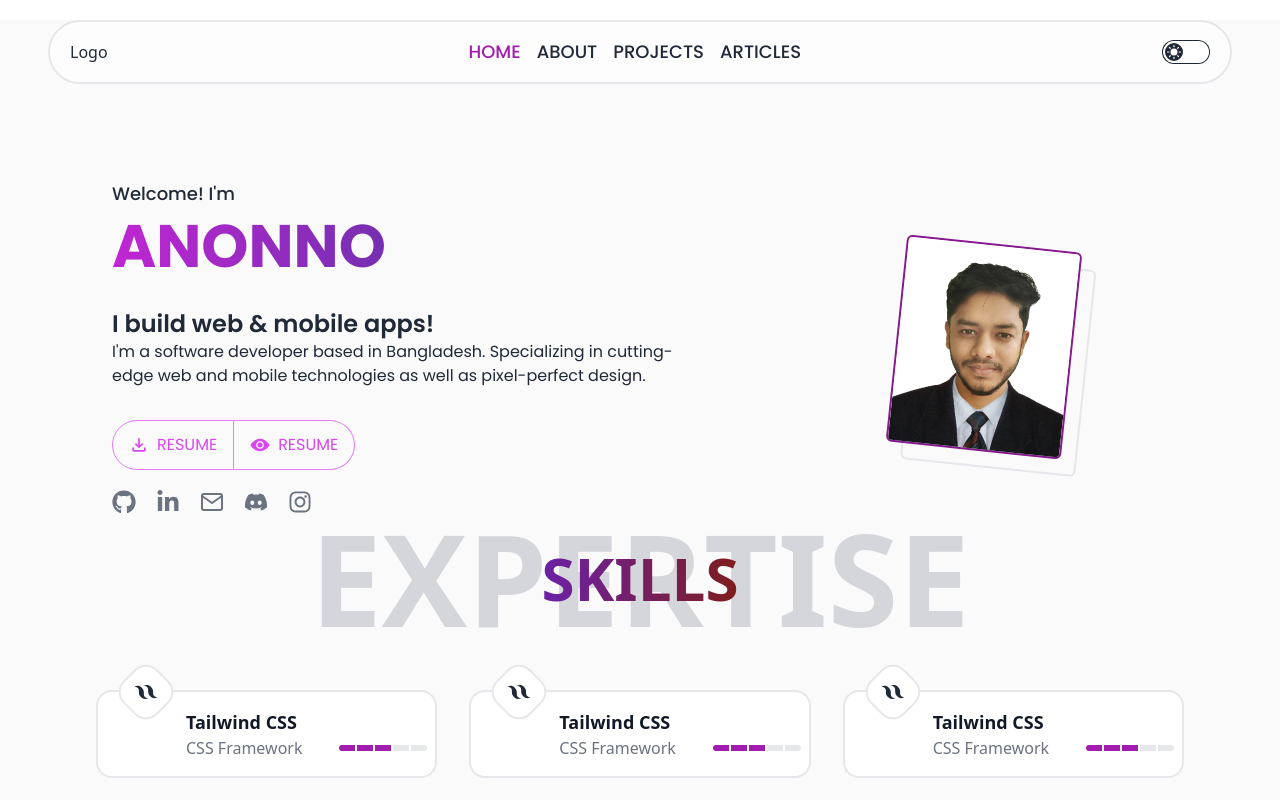
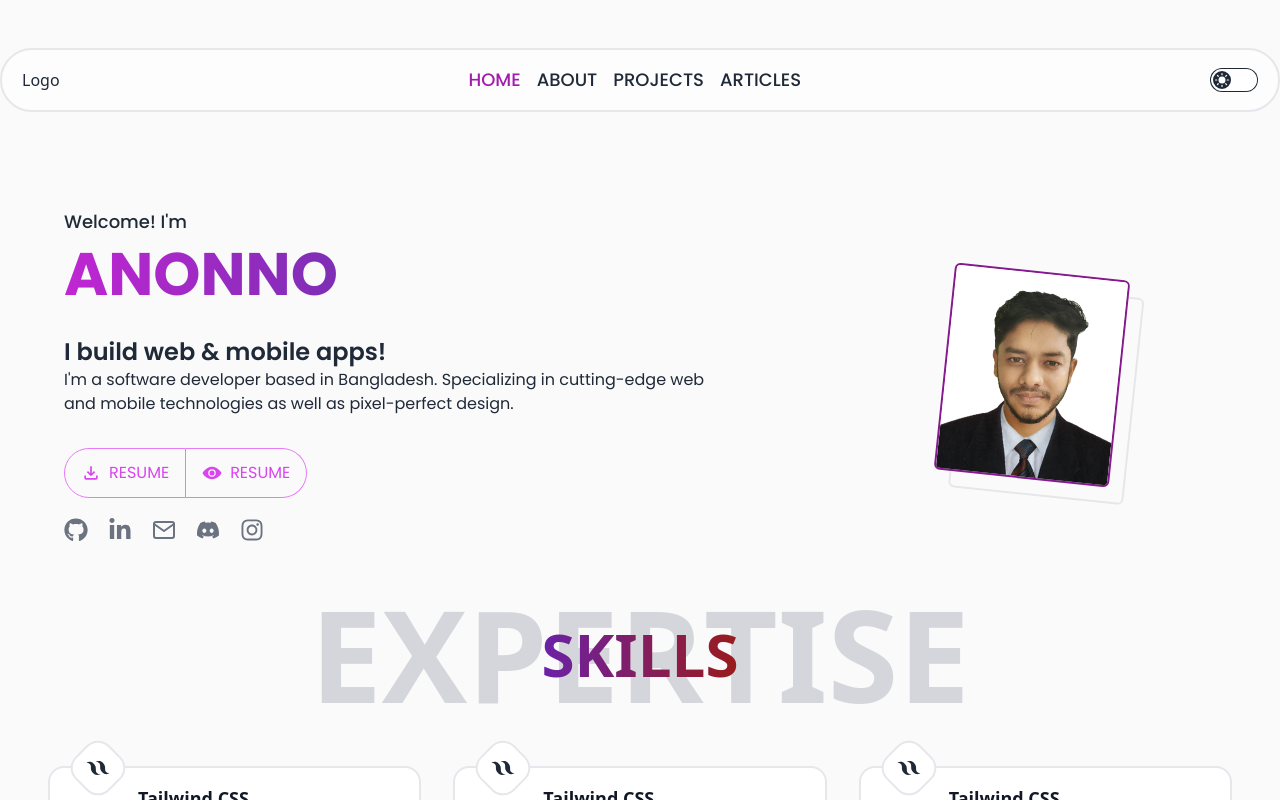
Before and after one commit to mranonno/my-portfolio, a React (Vite) app: page / in a window 1280 px wide. Shown: the top 800 px of the page. Built offline with nearby package versions, Linux system fonts and the light colour scheme.

Commit message:
fixed top layout

```diff
--- a/package.json
+++ b/package.json
@@ -14,6 +14,7 @@
     "match-sorter": "^8.0.0",
     "react": "^18.3.1",
     "react-dom": "^18.3.1",
+    "react-helmet-async": "^2.0.5",
     "react-icons": "^5.3.0",
     "react-router-dom": "^6.28.0",
     "sort-by": "^1.2.0"
--- a/src/components/HomePage/ExpertiseSkills.tsx
+++ b/src/components/HomePage/ExpertiseSkills.tsx
@@ -3,7 +3,7 @@ import SkillCard from "./SkillCard";
 
 const ExpertiseSkills = () => {
   return (
-    <div>
+    <div className="mt-12">
       <SectionTitle />
       <div className="grid grid-cols-3 gap-x-8 px-12 gap-y-12 my-12">
         <SkillCard />
--- a/src/components/HomePage/IntroduceMySelf.tsx
+++ b/src/components/HomePage/IntroduceMySelf.tsx
@@ -6,7 +6,7 @@ import { FaLinkedinIn } from "react-icons/fa6";
 import { FiMail } from "react-icons/fi";
 const IntroduceMySelf = () => {
   return (
-    <div className="flex justify-between items-center mt-24 px-16">
+    <div className="flex justify-between items-center px-16">
       <div className="font-poppins flex-[0.75]">
         <h3 className="font-medium text-lg mb-2">Welcome! I'm</h3>
         <h1 className="text-6xl font-bold bg-gradient-to-r from-fuchsia-600 to-blue-900 text-transparent bg-clip-text">
--- a/src/components/Shared/Navbar.tsx
+++ b/src/components/Shared/Navbar.tsx
@@ -4,7 +4,7 @@ const Navbar = () => {
   const getNavLinkClass = (isActive: boolean) => {
     return isActive
       ? "text-fuchsia-700 font-poppins text-lg font-medium"
-      : "text-lg font-medium font-poppins hover:text-fuchsia-700";
+      : "text-lg font-medium font-poppins hover:text-fuchsia-700 transition-color duration-500";
   };
   const navOptions = (
     <>
@@ -43,7 +43,7 @@ const Navbar = () => {
     </>
   );
   return (
-    <div className="flex justify-between items-center border-2  rounded-full py-4 px-5 mt-5 top-5 bg-white bg-opacity-60 sticky z-50 backdrop-blur-md">
+    <div className="flex justify-between items-center border-2 rounded-full py-4 px-5 bg-white bg-opacity-60  z-50 backdrop-blur-md sticky top-12">
       <div>Logo</div>
       <div>
         <ul className="flex gap-4">{navOptions}</ul>
--- a/src/components/Shared/SectionTitle.tsx
+++ b/src/components/Shared/SectionTitle.tsx
@@ -2,7 +2,7 @@ const SectionTitle = () => {
   return (
     <div className="relative text-center">
       <h1 className="text-9xl font-bold opacity-40 text-gray-400">EXPERTISE</h1>
-      <h3 className="absolute top-1/2 left-1/2 transform -translate-x-1/2 -translate-y-1/2 bg-gradient-to-r from-purple-800 to-red-900 text-transparent bg-clip-text font-bold text-6xl">
+      <h3 className="absolute top-1/2 left-1/2 transform -translate-x-1/2 -translate-y-1/2 bg-gradient-to-r from-purple-800 to-red-800 text-transparent bg-clip-text font-bold text-6xl">
         SKILLS
       </h3>
     </div>
--- a/src/layout/Main.tsx
+++ b/src/layout/Main.tsx
@@ -4,10 +4,12 @@ import Navbar from "../components/Shared/Navbar";
 
 const Main = () => {
   return (
-    <div className="px-12 relative">
-      <Navbar />
-      <Outlet />
-      {/* <Footer /> */}
+    <div className="py-12 bg-[#FAFAFA]">
+      <div className="max-w-screen-xl mx-auto">
+        <Navbar />
+        <Outlet />
+        {/* <Footer /> */}
+      </div>
     </div>
   );
 };
--- a/src/main.tsx
+++ b/src/main.tsx
@@ -3,11 +3,12 @@ import { createRoot } from "react-dom/client";
 import "./index.css";
 import { RouterProvider } from "react-router-dom";
 import { router } from "./routes/Router.tsx";
+import { HelmetProvider } from "react-helmet-async";
 
 createRoot(document.getElementById("root")!).render(
   <StrictMode>
-    <div className="max-w-screen-xl mx-auto bg-[#FAFAFA]">
+    <HelmetProvider>
       <RouterProvider router={router} />
-    </div>
+    </HelmetProvider>
   </StrictMode>
 );
--- a/src/pages/Home.tsx
+++ b/src/pages/Home.tsx
@@ -3,7 +3,7 @@ import IntroduceMySelf from "../components/HomePage/IntroduceMySelf";
 
 const Home = () => {
   return (
-    <div className="container">
+    <div className="mt-24">
       <IntroduceMySelf />
       <ExpertiseSkills />
     </div>
```
Also changed, not shown: 1 other file (tests, documents, lock files or other folders).
